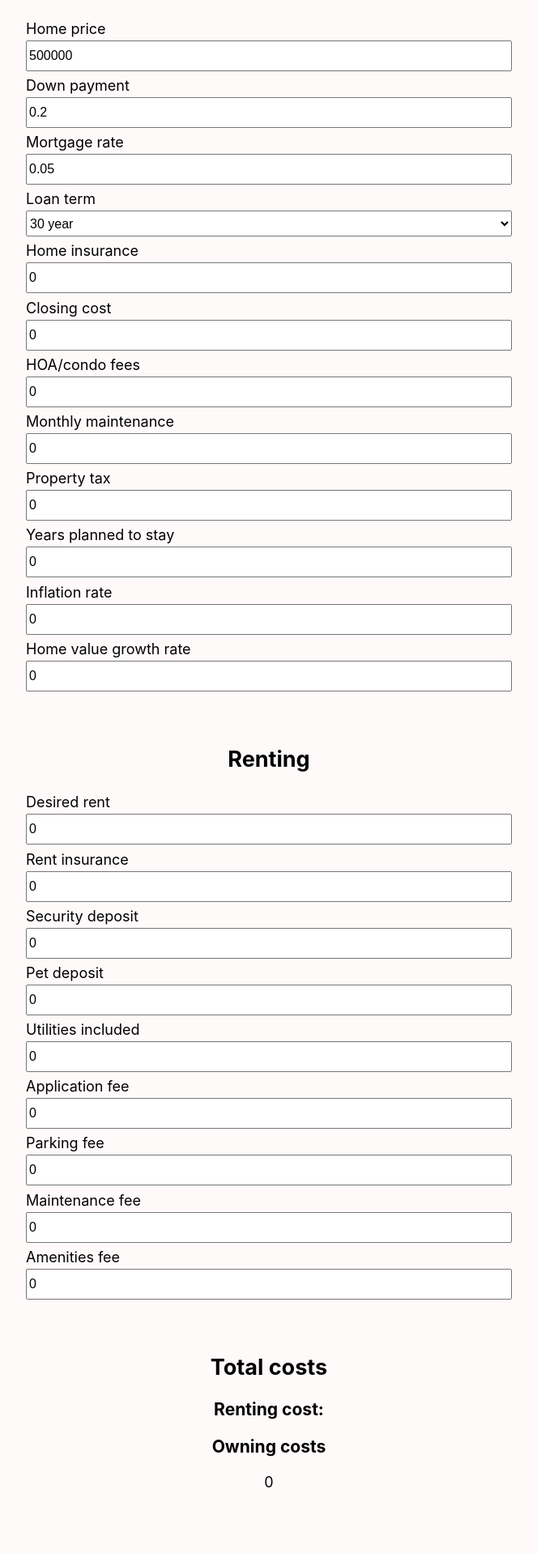
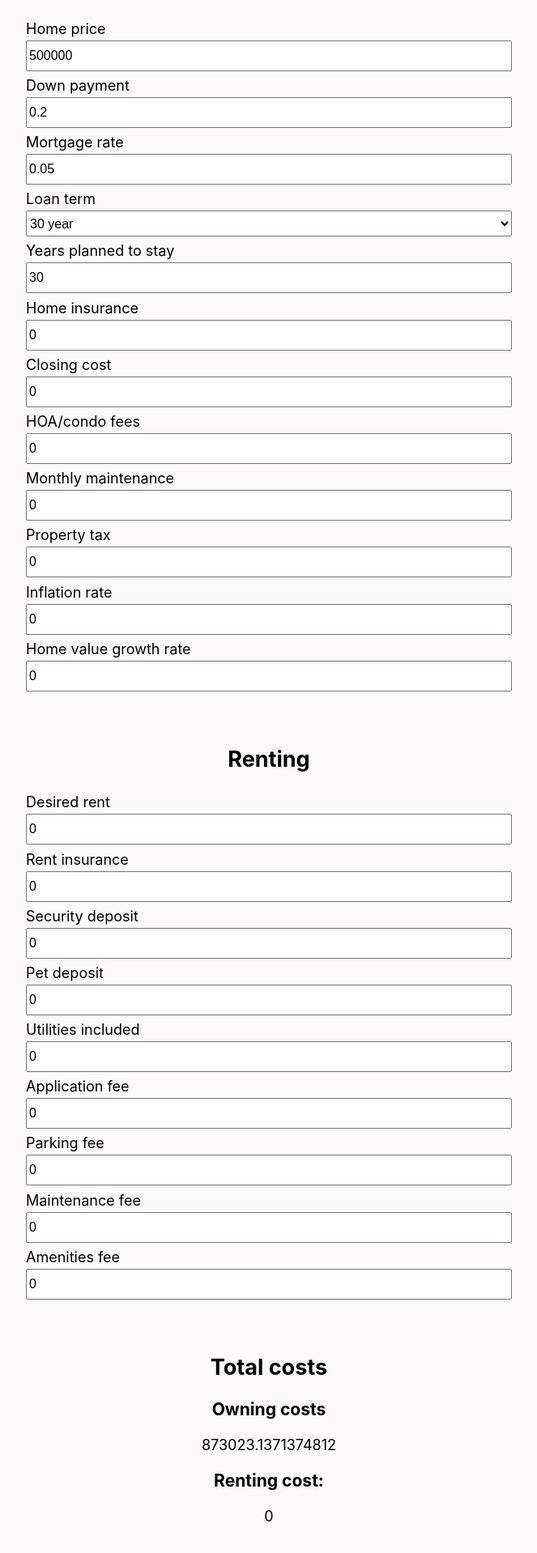
Before and after one commit to nickyggoodman/rentorbuy, a React (Vite) app in the folder rentorbuy/: page / in a window 1280 px wide. Shown: the part 396-2314 px from the top of the page at 81% size, without its empty margins (308-971 px from the left). Built offline with nearby package versions, Linux system fonts and the light colour scheme.

Commit message:
finish calc

```diff
--- a/rentorbuy/src/App.jsx
+++ b/rentorbuy/src/App.jsx
@@ -17,7 +17,7 @@ function App() {
       hoaCondoFees: 0,
       monthlyMaintenance: 0,
       propertyTax: 0,
-      stayDuration: 0,
+      stayDuration: 30,
       desiredRent: 0,
       renterInsurance: 0,
       securityDeposit: 0,
@@ -59,16 +59,25 @@ function App() {
    * then want to read the value as a number so we don't have to convert later.
    */
   function handleInputChange(e) {
-    e.target.type == "number"? setInputValues({
-      ...inputValues,
-      [e.target.id] : e.target.valueAsNumber
-    }) : setInputValues({
-      ...inputValues,
-      [e.target.id] : e.target.value
-    });
+//    e.target.type == "number"? setInputValues({
+//      ...inputValues,
+//      [e.target.id] : e.target.valueAsNumber
+//    }) : setInputValues({
+//      ...inputValues,
+//      [e.target.id] : e.target.value
+//    });
+    if (e.target.type == "number") {
+      setInputValues({
+        ...inputValues,
+        [e.target.id] : e.target.valueAsNumber || 0
+      });
+    } else {
+      setInputValues({
+        ...inputValues,
+        [e.target.id] : e.target.value || 0
+      });
+    }
   }
-
-
 
   /*
    * see formula: https://en.wikipedia.org/wiki/Mortgage_calculator
@@ -83,28 +92,59 @@ function App() {
   }
 
   /*
-   * summation over n months of stay length with payments interest compounded:
-   * S_(i=1)^n (mortgagePayment + insurancePayment*(1+r/n)^(n*i) + ...)
    *
-   * mortgage payment is only paid during length of term. After term ends, all
-   * other payments continue (e.g., property tax)
    */
   function calcOwnerCost() {
     let totalCost = 0;
-    for (let i = 0; i < inputValues.stayDuration; i++) {
-      // mortagage payment stays the same throughout the stay duration
-      totalCost += calcMortgagePayment();
-      // using compound interest to account for inflation
-      // property tax dependent on the evaluation of the house, which may
-      // outpace the overall inflation rate
+    // changes according to fair market value growth rate
+    let propertyTax = inputValues.propertyTax;
+    // changes according to overall inflation rate
+    let homeInsurance = inputValues.homeInsurance;
+    let maintenanceCost = inputValues.monthlyMaintenance;
+    let hoaFee = inputValues.hoaCondoFees;
+    // assuming will not change (realistically would but we predict the avg.)
+    const r = inputValues.inflationRate;
+
+    // independent to inflation. constant mortgage payment and one time down.
+    totalCost += (calcMortgagePayment() * inputValues.loanTerm * 12)
+      + inputValues.homePrice*inputValues.downPayment
+      + inputValues.closingCosts;
+
+    // property tax depends on the growth rate of the house since it is
+    // determined by fair market value.
+    for (let i = 0; i < inputValues.stayDuration * 12; i++) {
+      // add monthly property tax adjusting for home growth rate
+      totalCost += propertyTax;
+      propertyTax = propertyTax * (1 + inputValues.homeValGrowth/12);
     }
+
+    // home insurance depends on the cost to replace (rebulid) your home
+    for (let i = 0; i < inputValues.stayDuration * 12; i++) {
+      // add monthly expenditures adjusting for overall inflation rate
+      totalCost = totalCost + homeInsurance + maintenanceCost + hoaFee;
+      homeInsurance = homeInsurance * (1 + r/12);
+      maintenanceCost = maintenanceCost * (1 + r/12);
+      hoaFee = hoaFee * (1 + r/12)
+    }
+
     return totalCost;
   }
 
-  /*
-   *
-   */
   function calcRenterCost() {
+    let totalCost = 0;
+    let growingCosts = inputValues.desiredRent + inputValues.renterInsurance
+      + inputValues.securityDeposit + inputValues.parkingFee
+      + inputValues.maintenanceFee + inputValues.amenitiesFee;
+    const r = inputValues.inflationRate;
+
+    totalCost += inputValues.securityDeposit + inputValues.petDeposit + inputValues.appFee;
+
+    for (let i = 0; i < inputValues.stayDuration * 12; i++) {
+      totalCost += growingCosts;
+      growingCosts = growingCosts * (1 + r/12);
+    }
+
+    return totalCost;
   }
 
   return (
@@ -165,6 +205,17 @@ function App() {
       </div>
 
       <div className="inputField">
+        <label htmlFor="stayDuration">Years planned to stay</label>
+        <input
+          type="number"
+          value={inputValues.stayDuration}
+          name="stayDuration"
+          id="stayDuration"
+          onChange={handleInputChange} />
+      </div>
+
+
+      <div className="inputField">
         <label htmlFor="homeInsurance">Home insurance</label>
         <input
           type="number"
@@ -214,15 +265,6 @@ function App() {
           onChange={handleInputChange} />
       </div>
 
-      <div className="inputField">
-        <label htmlFor="stayDuration">Years planned to stay</label>
-        <input
-          type="number"
-          value={inputValues.stayDuration}
-          name="stayDuration"
-          id="stayDuration"
-          onChange={handleInputChange} />
-      </div>
 
       <div className="inputField">
         <label htmlFor="inflationRate">Inflation rate</label>
@@ -344,10 +386,12 @@ function App() {
       </div>
 
       <h2>Total costs</h2>
+
+      <h3>Owning costs</h3>
+      <p>{calcOwnerCost()}</p>
+
       <h3>Renting cost:</h3>
       <p>{calcRenterCost()}</p>
-      <h3>Owning costs</h3>
-      <p>{calcOwnerCost()}</p>
 
     </>
   );
```
